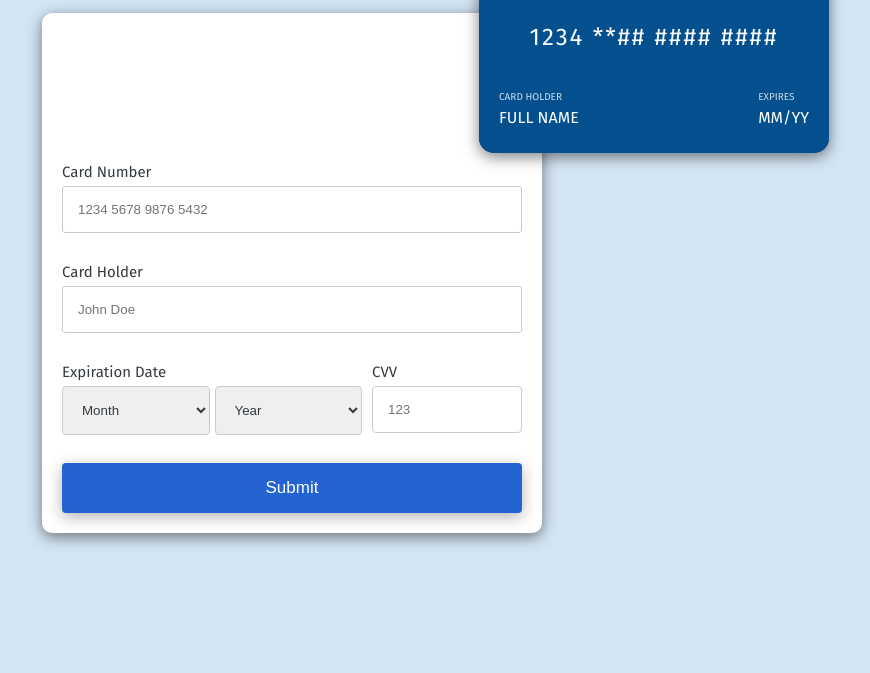
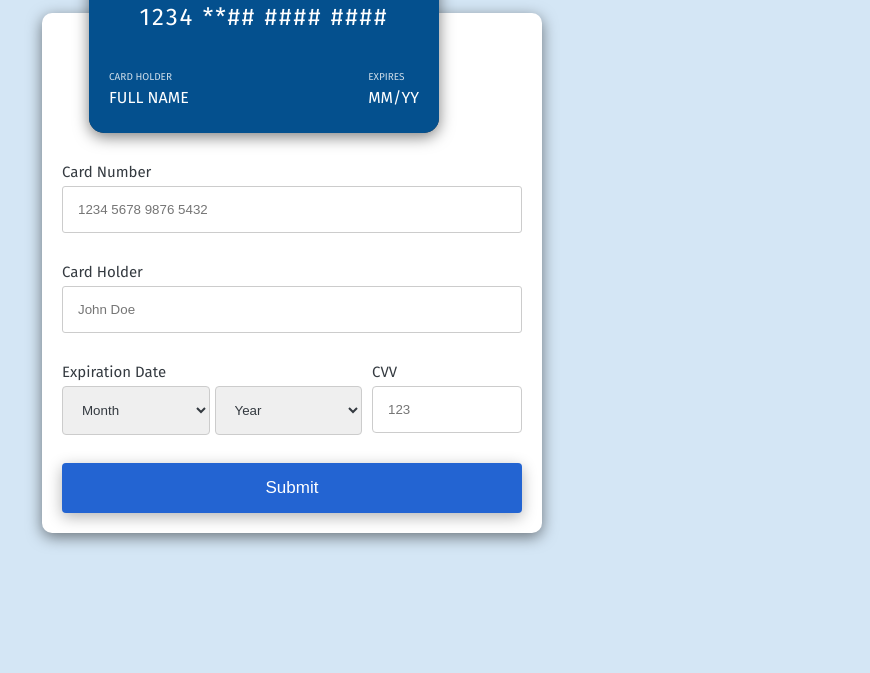
Before and after one commit to ochoa07/wdd131, a plain HTML site: page creditcard/index.html in a window 1280 px wide. Shown: the part 127-800 px from the top of the page, without its empty margins (348-1218 px from the left). Drawn offline with Linux system fonts and the light colour scheme.

Commit message:
position2

```diff
--- a/creditcard/creditcard.css
+++ b/creditcard/creditcard.css
@@ -13,7 +13,6 @@ body {
     justify-content: center;
     align-items: flex-start;
     padding: 20px;
-    position: relative;
 }
 
 .container {
@@ -23,7 +22,6 @@ body {
     flex-direction: column;
     align-items: center;
     gap: 20px;
-    position: relative;
 }
 
 .card, .card-front, .card-back {
```
